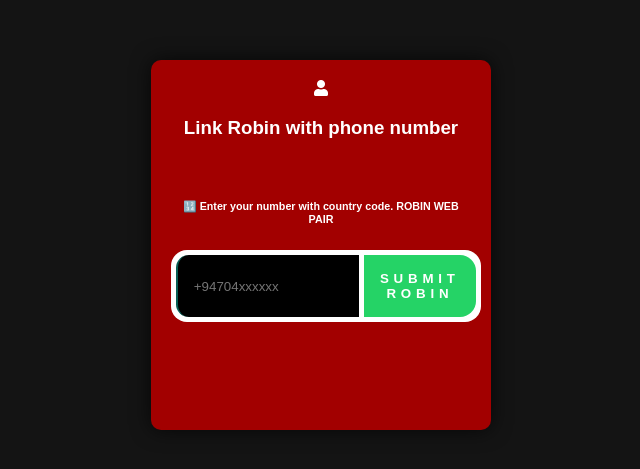
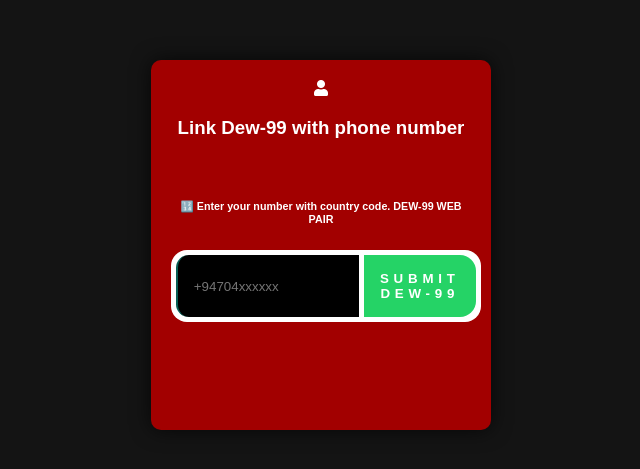
Before and after one commit to dew-122/DEW-99, a website: page pair.html in a window 1280 px wide. Shown: the part 155-624 px from the top of the page, 319-959 px from the left. Drawn offline with nearby package versions, Linux system fonts and the light colour scheme.

Commit message:
Update pair.html

```diff
--- a/pair.html
+++ b/pair.html
@@ -145,12 +145,12 @@
         <div id="text">
           <i class="fa fa-user"></i>
           <p>
-            <h3 class="centered-text">Link Robin with phone number</h3>
+            <h3 class="centered-text">Link Dew-99 with phone number</h3>
             <br>
-            <h6>🔢 Enter your number with country code. ROBIN WEB PAIR</h6>
+            <h6>🔢 Enter your number with country code. DEW-99 WEB PAIR</h6>
             <div class="input-container">
-              <input placeholder="+94704xxxxxx" type="number" id="number" placeholder="❗ Enter your phone number with country code, ROBIN WEB PAIR" name="">
-              <button id="submit">Submit ROBIN</button>
+              <input placeholder="+94704xxxxxx" type="number" id="number" placeholder="❗ Enter your phone number with country code, DEW DEVOLOPER-99 WEB PAIR" name="">
+              <button id="submit">Submit DEW-99</button>
             </div>
             <!-- Add the loading spinner -->
             <div id="loading-spinner">
```
